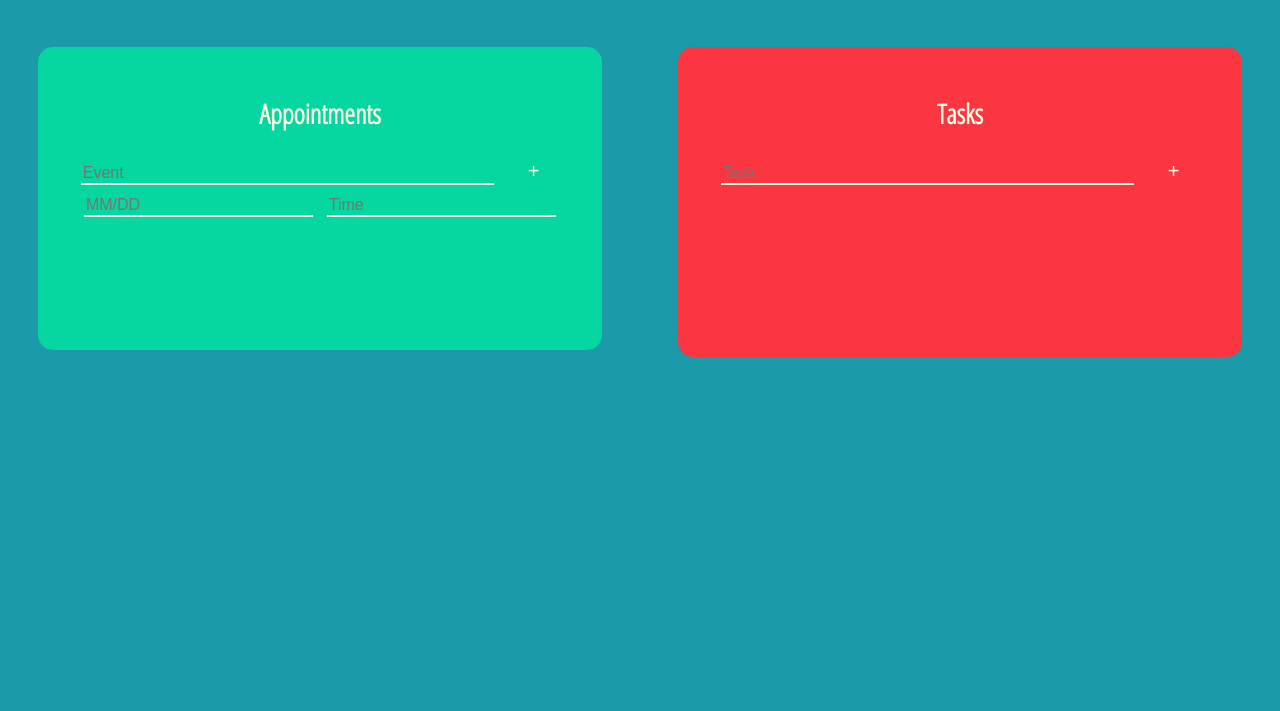
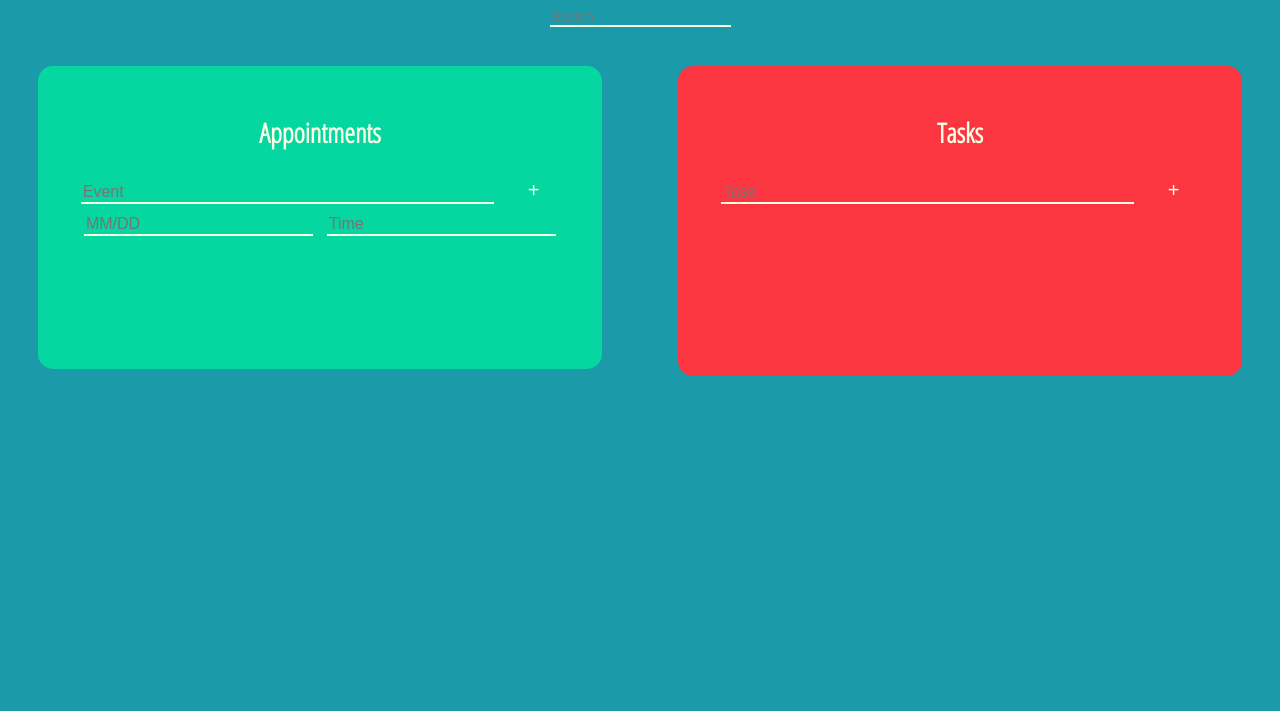
Before and after one commit to chelkweber/toDoList, a plain HTML site: page index.html in a window 1280 px wide. Shown: the part 89-800 px from the top of the page. Drawn offline with nearby package versions, Linux system fonts and the light colour scheme.

Commit message:
search functionaility

```diff
--- a/index.html
+++ b/index.html
@@ -9,6 +9,7 @@
 </head>
 <body ng-app="toDoModule" ng-controller="toDoController">
 	<h1>To Do List</h1>
+	<input type="text" ng-model="filter" id="search" placeholder="Search">
 
 	<div class="list" id="appointments">
 		<h2>Appointments</h2>
@@ -18,7 +19,7 @@
 		<input type="text" ng-model="appt.date" placeholder="MM/DD" id="date">
 		<input type="datetime" ng-model="appt.time" placeholder="Time" id="time">
 <!-- Display Appointments	-->
-		<div ng-repeat="appt in apptList" >
+		<div ng-repeat="appt in apptList | filter: filter | orderBy: 'date'">
 			<p ng-dblclick="removeAppt($index)"> &#8212; {{appt.date}} {{appt.name}} {{appt.time}}</p>
 		</div>
 	</div>
@@ -30,7 +31,7 @@
 		<input type="text" ng-model="task.name" placeholder="Task" id="task">
 		<button type="button" ng-click="addTask(task)">+</button>
 <!-- Display Tasks	-->
-		<div ng-repeat="task in taskList">
+		<div ng-repeat="task in taskList | filter: filter | orderBy: 'name'">
 			<p ng-click="strick($task)" ng-dblclick="removeTask($index)">&#9744; {{task.name}}</p>
 		</div>
 	</div>
--- a/style.css
+++ b/style.css
@@ -5,6 +5,15 @@ body {
 	text-align: center;
 	color: #F8FFE5;
 	font-family: 'Open Sans Condensed', sans-serif;
+}
+
+#search {
+	border: none;
+	border-bottom: solid 2px #F8FFE5;
+	background: transparent;
+	color: #F8FFE5;
+	display: block;
+	margin: 0 auto;
 }
 
 .list {
```
